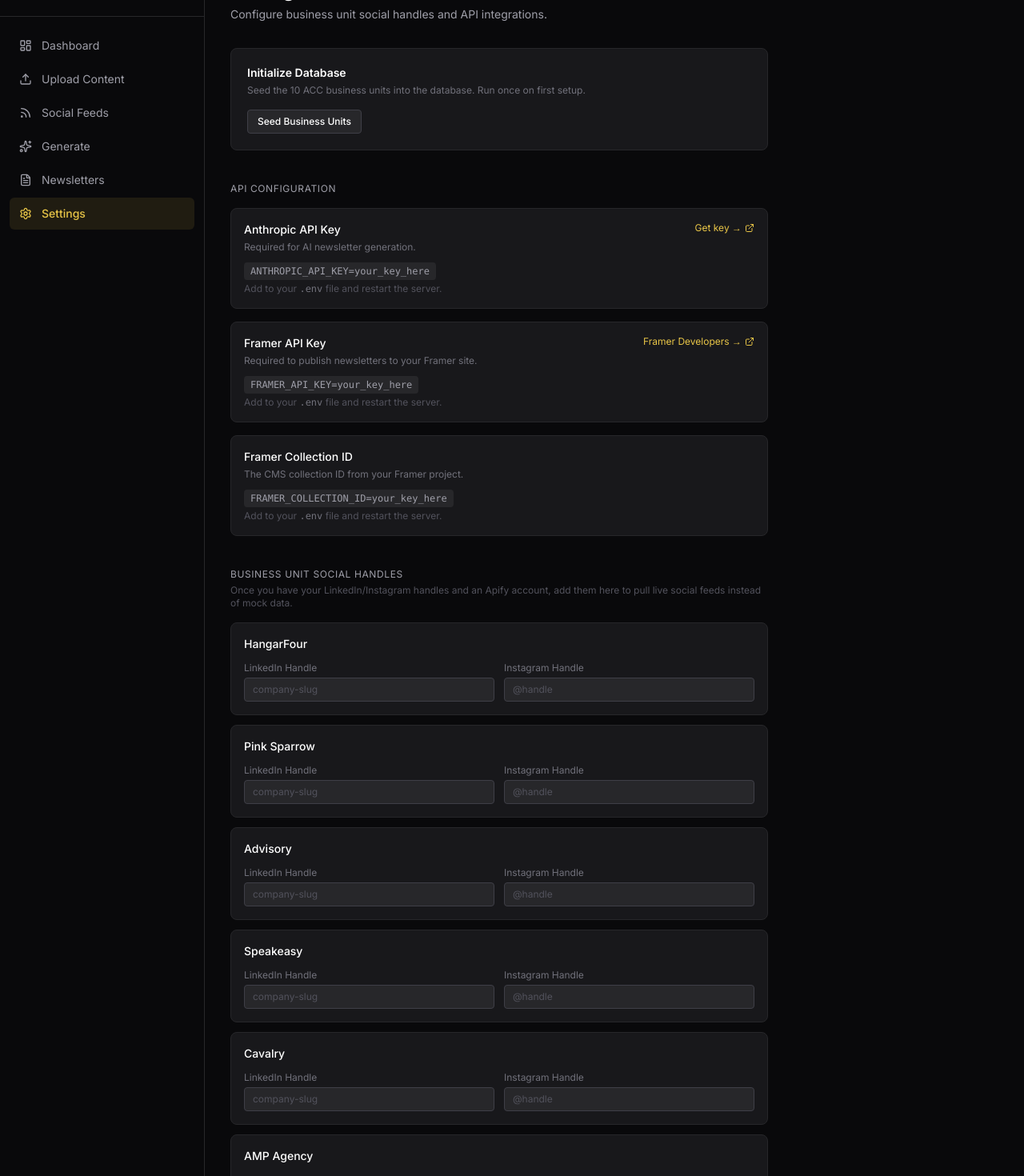
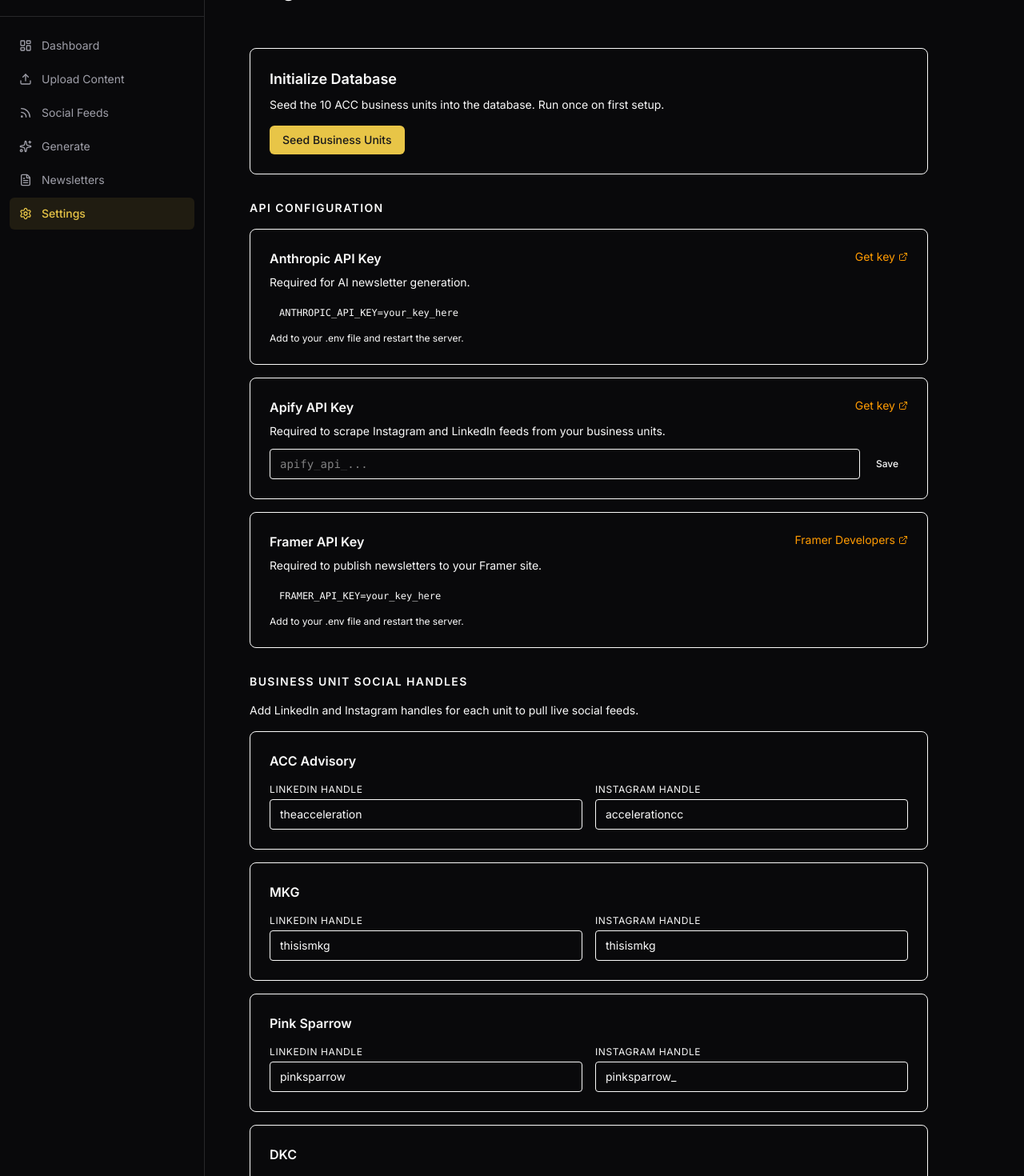
Before and after one commit to scottdfloyd/ACC-Newsletter-, a Next.js app: page /dashboard/settings in a window 1280 px wide. Shown: the part 60-1530 px from the top of the page at 80% size. Built offline with nearby package versions, Linux system fonts and the light colour scheme.

Commit message:
Update page.tsx

```diff
--- a/app/dashboard/settings/page.tsx
+++ b/app/dashboard/settings/page.tsx
@@ -1,26 +1,29 @@
 "use client";
+
 import { useState, useEffect } from "react";
 import { Header } from "@/components/dashboard/Header";
 import { Button } from "@/components/ui/button";
 import { CheckCircle, ExternalLink } from "lucide-react";
 
 const INITIAL_UNITS = [
-  { name: "HangarFour", slug: "hangarfour", linkedinHandle: "", instagramHandle: "" },
-  { name: "Pink Sparrow", slug: "pink-sparrow", linkedinHandle: "", instagramHandle: "" },
-  { name: "Advisory", slug: "advisory", linkedinHandle: "", instagramHandle: "" },
-  { name: "Speakeasy", slug: "speakeasy", linkedinHandle: "", instagramHandle: "" },
-  { name: "Cavalry", slug: "cavalry", linkedinHandle: "", instagramHandle: "" },
-  { name: "AMP Agency", slug: "amp-agency", linkedinHandle: "", instagramHandle: "" },
-  { name: "Goodway Group", slug: "goodway-group", linkedinHandle: "", instagramHandle: "" },
-  { name: "True Media", slug: "true-media", linkedinHandle: "", instagramHandle: "" },
-  { name: "Crossmedia", slug: "crossmedia", linkedinHandle: "", instagramHandle: "" },
-  { name: "Levelwing", slug: "levelwing", linkedinHandle: "", instagramHandle: "" },
+  { name: "ACC Advisory", slug: "acc-advisory", linkedinHandle: "theacceleration", instagramHandle: "accelerationcc" },
+  { name: "MKG", slug: "mkg", linkedinHandle: "thisismkg", instagramHandle: "thisismkg" },
+  { name: "Pink Sparrow", slug: "pink-sparrow", linkedinHandle: "pinksparrow", instagramHandle: "pinksparrow_" },
+  { name: "DKC", slug: "dkc", linkedinHandle: "dkc", instagramHandle: "dkcnews" },
+  { name: "HangarFour", slug: "hangarfour", linkedinHandle: "hangarfour", instagramHandle: "hangarfour" },
+  { name: "Stripe Theory", slug: "stripe-theory", linkedinHandle: "stripetheory", instagramHandle: "stripe_theory" },
+  { name: "Pixly", slug: "pixly", linkedinHandle: "pixly.tv", instagramHandle: "wearepixly" },
+  { name: "Trailblaze", slug: "trailblaze", linkedinHandle: "trailblazeco", instagramHandle: "trailblaze.co" },
+  { name: "Ingenuity", slug: "ingenuity", linkedinHandle: "ina-treciokas-7ba186a6", instagramHandle: "" },
+  { name: "PMK Entertainment", slug: "pmk-entertainment", linkedinHandle: "", instagramHandle: "" },
 ];
 
 export default function SettingsPage() {
   const [units, setUnits] = useState(INITIAL_UNITS);
   const [seeded, setSeeded] = useState(false);
   const [seeding, setSeeding] = useState(false);
+  const [apifyKey, setApifyKey] = useState("");
+  const [apifySaved, setApifySaved] = useState(false);
 
   const updateUnit = (slug: string, field: string, value: string) => {
     setUnits((prev) =>
@@ -35,111 +38,146 @@ export default function SettingsPage() {
     setSeeding(false);
   }
 
+  function saveApifyKey() {
+    // Store in localStorage for now; wire to env/db as needed
+    localStorage.setItem("apify_api_key", apifyKey);
+    setApifySaved(true);
+    setTimeout(() => setApifySaved(false), 3000);
+  }
+
+  useEffect(() => {
+    const stored = localStorage.getItem("apify_api_key");
+    if (stored) setApifyKey(stored);
+  }, []);
+
   return (
-    <div>
+    <div className="flex-1 overflow-auto">
       <Header
         title="Settings"
-        subtitle="Configure business unit social handles and API integrations."
+        description="Configure business unit social handles and API integrations."
       />
+      <div className="p-6 max-w-4xl space-y-8">
 
-      <div className="max-w-2xl space-y-10">
-        {/* Database seed */}
-        <div className="bg-zinc-900 border border-zinc-800 rounded-lg p-5">
-          <h3 className="text-white font-semibold text-sm mb-1">Initialize Database</h3>
-          <p className="text-zinc-500 text-xs mb-4">
+        {/* Initialize Database */}
+        <div className="bg-card border border-border rounded-lg p-6">
+          <h3 className="font-semibold text-lg mb-2">Initialize Database</h3>
+          <p className="text-muted-foreground text-sm mb-4">
             Seed the 10 ACC business units into the database. Run once on first setup.
           </p>
-          <div className="flex items-center gap-3">
-            <Button
-              variant="secondary"
-              size="sm"
-              onClick={seedDatabase}
-              disabled={seeding}
+          <Button onClick={seedDatabase} disabled={seeding || seeded}>
+            {seeding ? "Seeding..." : seeded ? "✓ Seeded" : "Seed Business Units"}
+          </Button>
+        </div>
+
+        {/* API Configuration */}
+        <div className="space-y-4">
+          <h3 className="font-semibold text-sm uppercase tracking-widest text-muted-foreground">
+            API Configuration
+          </h3>
+
+          {/* Anthropic */}
+          <div className="bg-card border border-border rounded-lg p-6">
+            <div className="flex items-start justify-between mb-2">
+              <h4 className="font-semibold">Anthropic API Key</h4>
+              <a
+                href="https://console.anthropic.com"
+                target="_blank"
+                rel="noopener noreferrer"
+                className="text-sm text-amber-500 flex items-center gap-1 hover:underline"
               >
-              {seeding ? "Seeding..." : "Seed Business Units"}
+                Get key <ExternalLink className="w-3 h-3" />
+              </a>
+            </div>
+            <p className="text-muted-foreground text-sm mb-3">
+              Required for AI newsletter generation.
+            </p>
+            <code className="bg-muted px-3 py-2 rounded text-xs block">
+              ANTHROPIC_API_KEY=your_key_here
+            </code>
+            <p className="text-muted-foreground text-xs mt-2">
+              Add to your .env file and restart the server.
+            </p>
+          </div>
+
+          {/* Apify */}
+          <div className="bg-card border border-border rounded-lg p-6">
+            <div className="flex items-start justify-between mb-2">
+              <h4 className="font-semibold">Apify API Key</h4>
+              <a
+                href="https://apify.com/account/integrations"
+                target="_blank"
+                rel="noopener noreferrer"
+                className="text-sm text-amber-500 flex items-center gap-1 hover:underline"
+              >
+                Get key <ExternalLink className="w-3 h-3" />
+              </a>
+            </div>
+            <p className="text-muted-foreground text-sm mb-3">
+              Required to scrape Instagram and LinkedIn feeds from your business units.
+            </p>
+            <div className="flex gap-2">
+              <input
+                type="password"
+                value={apifyKey}
+                onChange={(e) => setApifyKey(e.target.value)}
+                placeholder="apify_api_..."
+                className="flex-1 bg-muted border border-border rounded px-3 py-2 text-sm font-mono"
+              />
+              <Button onClick={saveApifyKey} variant="outline" size="sm">
+                {apifySaved ? (
+                  <span className="flex items-center gap-1">
+                    <CheckCircle className="w-4 h-4 text-green-500" /> Saved
+                  </span>
+                ) : (
+                  "Save"
+                )}
               </Button>
-            {seeded && (
-              <span className="flex items-center gap-1.5 text-emerald-400 text-xs">
-                <CheckCircle className="w-3.5 h-3.5" />
-                Done
-              </span>
-            )}
             </div>
           </div>
 
-        {/* API Keys */}
-        <div>
-          <h3 className="text-zinc-400 text-xs uppercase tracking-wider mb-4">
-            API Configuration
-          </h3>
-          <div className="space-y-4">
-            {[
-              {
-                label: "Anthropic API Key",
-                envVar: "ANTHROPIC_API_KEY",
-                desc: "Required for AI newsletter generation.",
-                link: "https://console.anthropic.com/",
-                linkLabel: "Get key →",
-              },
-              {
-                label: "Framer API Key",
-                envVar: "FRAMER_API_KEY",
-                desc: "Required to publish newsletters to your Framer site.",
-                link: "https://www.framer.com/developers/",
-                linkLabel: "Framer Developers →",
-              },
-              {
-                label: "Framer Collection ID",
-                envVar: "FRAMER_COLLECTION_ID",
-                desc: "The CMS collection ID from your Framer project.",
-              },
-            ].map(({ label, envVar, desc, link, linkLabel }) => (
-              <div key={envVar} className="bg-zinc-900 border border-zinc-800 rounded-lg p-4">
-                <div className="flex items-start justify-between mb-1">
-                  <p className="text-white text-sm font-medium">{label}</p>
-                  {link && (
+          {/* Framer */}
+          <div className="bg-card border border-border rounded-lg p-6">
+            <div className="flex items-start justify-between mb-2">
+              <h4 className="font-semibold">Framer API Key</h4>
               <a
-                      href={link}
+                href="https://www.framer.com/developers/"
                 target="_blank"
                 rel="noopener noreferrer"
-                      className="flex items-center gap-1 text-[#E8C547] text-xs hover:underline"
+                className="text-sm text-amber-500 flex items-center gap-1 hover:underline"
               >
-                      {linkLabel}
-                      <ExternalLink className="w-3 h-3" />
+                Framer Developers <ExternalLink className="w-3 h-3" />
               </a>
-                  )}
             </div>
-                <p className="text-zinc-500 text-xs mb-2">{desc}</p>
-                <code className="text-zinc-400 text-xs bg-zinc-800 px-2 py-1 rounded font-mono">
-                  {envVar}=your_key_here
+            <p className="text-muted-foreground text-sm mb-3">
+              Required to publish newsletters to your Framer site.
+            </p>
+            <code className="bg-muted px-3 py-2 rounded text-xs block">
+              FRAMER_API_KEY=your_key_here
             </code>
-                <p className="text-zinc-600 text-xs mt-1">
-                  Add to your <code className="text-zinc-500">.env</code> file and restart the server.
+            <p className="text-muted-foreground text-xs mt-2">
+              Add to your .env file and restart the server.
             </p>
           </div>
-            ))}
-          </div>
+
         </div>
 
-        {/* Social handles */}
-        <div>
-          <h3 className="text-zinc-400 text-xs uppercase tracking-wider mb-1">
+        {/* Business Unit Social Handles */}
+        <div className="space-y-4">
+          <h3 className="font-semibold text-sm uppercase tracking-widest text-muted-foreground">
             Business Unit Social Handles
           </h3>
-          <p className="text-zinc-600 text-xs mb-4">
-            Once you have your LinkedIn/Instagram handles and an Apify account, add them here
-            to pull live social feeds instead of mock data.
+          <p className="text-muted-foreground text-sm">
+            Add LinkedIn and Instagram handles for each unit to pull live social feeds.
           </p>
-          <div className="space-y-3">
+
           {units.map((unit) => (
-              <div
-                key={unit.slug}
-                className="bg-zinc-900 border border-zinc-800 rounded-lg p-4"
-              >
-                <p className="text-white text-sm font-medium mb-3">{unit.name}</p>
-                <div className="grid grid-cols-2 gap-3">
+            <div key={unit.slug} className="bg-card border border-border rounded-lg p-6">
+              <h4 className="font-semibold mb-4">{unit.name}</h4>
+              <div className="grid grid-cols-2 gap-4">
                 <div>
-                    <label className="text-zinc-500 text-xs block mb-1">LinkedIn Handle</label>
+                  <label className="text-xs text-muted-foreground uppercase tracking-wider block mb-1">
+                    LinkedIn Handle
+                  </label>
                   <input
                     type="text"
                     value={unit.linkedinHandle}
@@ -147,11 +185,13 @@ export default function SettingsPage() {
                       updateUnit(unit.slug, "linkedinHandle", e.target.value)
                     }
                     placeholder="company-slug"
-                      className="w-full bg-zinc-800 border border-zinc-700 text-white rounded px-2.5 py-1.5 text-xs placeholder:text-zinc-600 focus:outline-none focus:border-[#E8C547]"
+                    className="w-full bg-muted border border-border rounded px-3 py-2 text-sm"
                   />
                 </div>
                 <div>
-                    <label className="text-zinc-500 text-xs block mb-1">Instagram Handle</label>
+                  <label className="text-xs text-muted-foreground uppercase tracking-wider block mb-1">
+                    Instagram Handle
+                  </label>
                   <input
                     type="text"
                     value={unit.instagramHandle}
@@ -159,17 +199,14 @@ export default function SettingsPage() {
                       updateUnit(unit.slug, "instagramHandle", e.target.value)
                     }
                     placeholder="@handle"
-                      className="w-full bg-zinc-800 border border-zinc-700 text-white rounded px-2.5 py-1.5 text-xs placeholder:text-zinc-600 focus:outline-none focus:border-[#E8C547]"
+                    className="w-full bg-muted border border-border rounded px-3 py-2 text-sm"
                   />
                 </div>
               </div>
             </div>
           ))}
         </div>
-          <div className="mt-4">
-            <Button variant="secondary">Save Handles</Button>
-          </div>
-        </div>
+
       </div>
     </div>
   );
```
Lines whose indentation alone changed are shown as unchanged.
